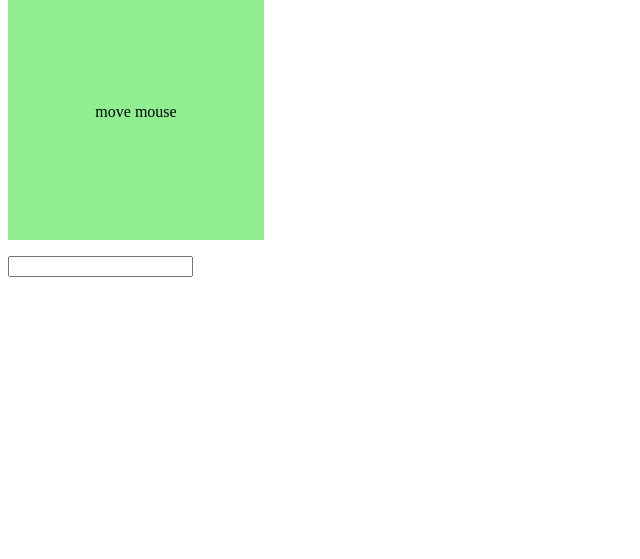
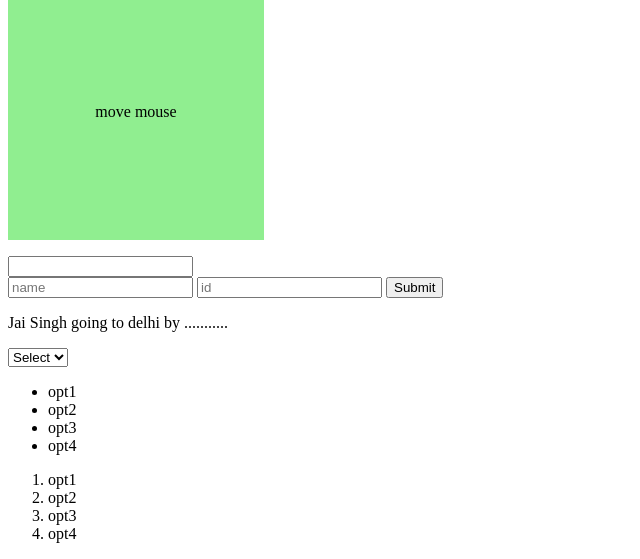
Before and after one commit to opdsbanasya/30daysWithJs, a plain HTML site: page day 10/index.html in a window 1280 px wide. Shown: the part 285-844 px from the top of the page, without its empty margins (0-640 px from the left). Before the commit the page ends 800 px from the top, so only its background shows below. Drawn offline with Linux system fonts and the light colour scheme.

Commit message:
day 10 completed

```diff
--- a/day 10/day10.js
+++ b/day 10/day10.js
@@ -45,10 +45,35 @@
 
 // Activity 4: Form Events
     // Task 7: Add a submit event listener to a form that prevents the default submission and logs the form data to the console.
+    let form = document.querySelector("#form");
+    form.addEventListener("submit",(e)=>{
+        e.preventDefault();
+        console.log(form.elements["name"].value);
+        console.log(form.elements["idNum"].value);
+    })
+
     // Task 8: Add a change event listener to a select dropdown that displays the selected value in a paragraph.
+    let select = document.querySelector("#select");
+    select.addEventListener("change",()=>{
+        document.querySelector("#selectText").textContent = select.value;
+    })
 // Activity 5: Event Delegation
     // Task 9: Add a click event listener to a list that logs the text content of the clicked list item using event delegation.
+    let list = document.querySelector("#list");
+    list.addEventListener("click",(e)=>{
+        if(e.target.tagName === "LI"){
+            console.log(e.target.textContent);
+        }
+    })
+
     // Task 10: Add an event listener to a parent element that listens for events from dynamically added child elements.
+    let parent = document.querySelector("#parent");
+    parent.addEventListener("click",(e)=>{
+        if(e.target.tagName === "LI"){
+            console.log(e.target.textContent);
+        }
+    }
+    )
 // Feature Request:
     // Click Event Script: Write a script that adds a click event listener to a button to change the text content of a paragraph.
     // Mouse Events Script: Create a script that handles mouseover and mouseout events to change the background color of an element.
--- a/day 10/index.html
+++ b/day 10/index.html
@@ -21,7 +21,39 @@
         <p id="anpara"></p>
         <input id="keyDownEvent" type="text">
     </section>
+    <section>
+        <form id="form" action="#">
+            <input type="text" placeholder="name" id="name" required>
+            <input type="number" placeholder="id" id="idNum" required>
+            <input type="submit" id="submit">
+        </form>
+    </section>
+    <section>
+        <p>Jai Singh going to delhi by <span id="selectText">..........</span>.</p>
+        <select name="select" id="select">
+            <option>Select</option>
+            <option>Car</option>
+            <option>Bus</option>
+            <option>Train</option>
+        </select>
+    </section>
+    <section>
+        <ul id="list">
+            <li>opt1</li>
+            <li>opt2</li>
+            <li>opt3</li>
+            <li>opt4</li>
+        </ul>
+    </section>
 
+    <section>
+        <ol id="parent">
+            <li>opt1</li>
+            <li>opt2</li>
+            <li>opt3</li>
+            <li>opt4</li>
+        </ol>
+    </section>
 
     <script src="./day10.js"></script>
 </body>
```
